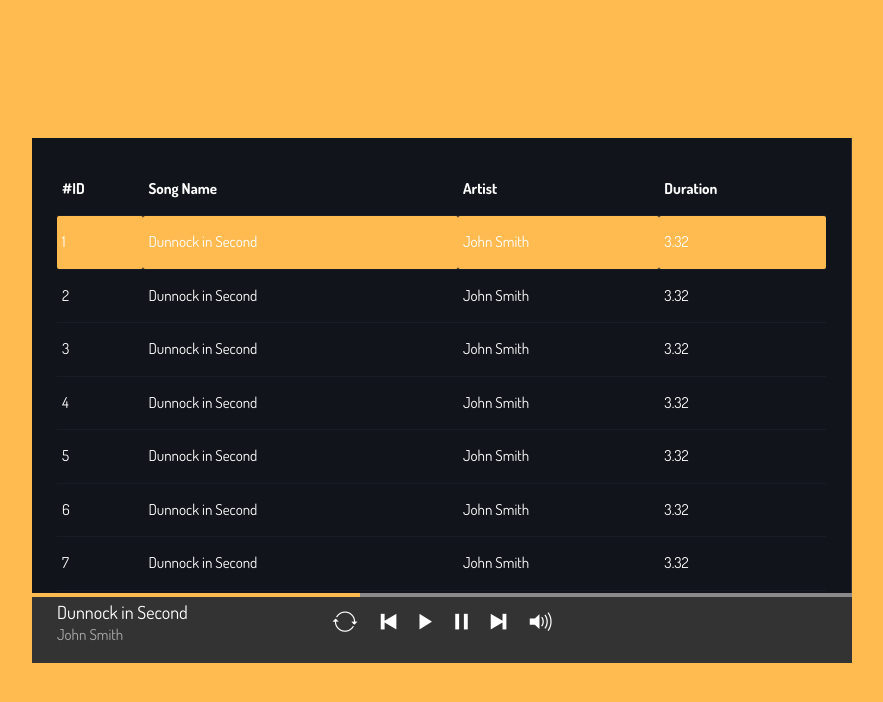
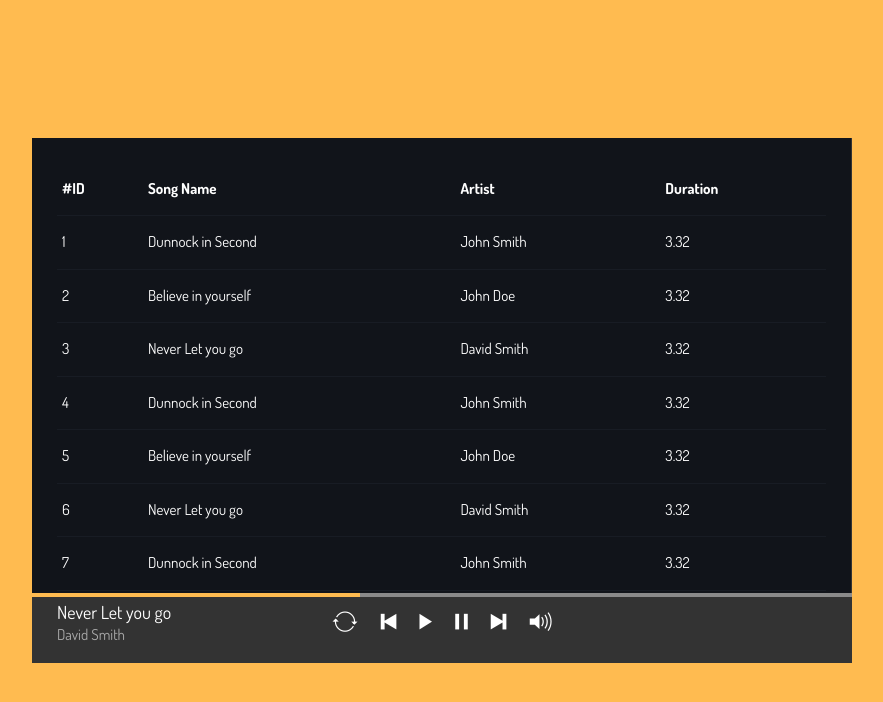
Before and after one commit to kamanikandan/music-player, a plain HTML site: page index.html in a window 1280 px wide. Both pictures are taken after a click on the icon 586 px from the left and 620 px from the top of the page. Shown: the whole page, without its empty margins (198-1081 px from the left). Drawn offline with nearby package versions, Linux system fonts and the light colour scheme.

Commit message:
Added functionality of Player controls and creation of playlist

```diff
--- a/css/app.css
+++ b/css/app.css
@@ -122,3 +122,6 @@ body {
   font-size: 25px;
   cursor: pointer;
 }
+.audio {
+  visibility: hidden;
+}
--- a/index.html
+++ b/index.html
@@ -25,67 +25,8 @@
                     </tr>
                 </thead>
 
-                <tbody>
-                    <tr class="playing-track">
-                        <td>1</td>
-                        <td>Dunnock in Second</td>
-                        <td>John Smith</td>
-                        <td>3.32</td>
-                    </tr>
-                    <tr>
-                        <td>2</td>
-                        <td>Dunnock in Second</td>
-                        <td>John Smith</td>
-                        <td>3.32</td>
-                    </tr>
-                    <tr>
-                        <td>3</td>
-                        <td>Dunnock in Second</td>
-                        <td>John Smith</td>
-                        <td>3.32</td>
-                    </tr>
-                    <tr>
-                        <td>4</td>
-                        <td>Dunnock in Second</td>
-                        <td>John Smith</td>
-                        <td>3.32</td>
-                    </tr>
-                    <tr>
-                        <td>5</td>
-                        <td>Dunnock in Second</td>
-                        <td>John Smith</td>
-                        <td>3.32</td>
-                    </tr>
-                    <tr>
-                        <td>6</td>
-                        <td>Dunnock in Second</td>
-                        <td>John Smith</td>
-                        <td>3.32</td>
-                    </tr>
-                    <tr>
-                        <td>7</td>
-                        <td>Dunnock in Second</td>
-                        <td>John Smith</td>
-                        <td>3.32</td>
-                    </tr>
-                    <tr>
-                        <td>8</td>
-                        <td>Dunnock in Second</td>
-                        <td>John Smith</td>
-                        <td>3.32</td>
-                    </tr>
-                    <tr>
-                        <td>9</td>
-                        <td>Dunnock in Second</td>
-                        <td>John Smith</td>
-                        <td>3.32</td>
-                    </tr>
-                    <tr>
-                        <td>10</td>
-                        <td>Dunnock in Second</td>
-                        <td>John Smith</td>
-                        <td>3.32</td>
-                    </tr>
+                <tbody class="audio-playlist" id="audio-playlist">
+
                 </tbody>
             </table>
         </div>
@@ -93,22 +34,24 @@
             <div class="playing-progress"></div>
             <div class="track-wrapper">
                 <div class="track-info">
-                    <h4 class="white-text">Dunnock in Second</h4>
-                    <h5>
+                    <h4 id="currentTrackTitle" class="white-text">Dunnock in Second</h4>
+                    <h5 id="currentTrackArtist">
                         John Smith
                     </h5>
                 </div>
+                <audio id="audio-track" src="audios/audio1.mp3"></audio>
                 <div class="audio-controls white-text">
                     <i title="Loop" class="ion-ios-loop-strong"></i>
-                    <i title="Previous" class="ion-ios-skipbackward"></i>
-                    <i title="Play" class="ion-ios-play"></i>
-                    <i title="Pause" class="ion-ios-pause"></i>
-                    <i title="Next" class="ion-ios-skipforward"></i>
-                    <i title="Volume" class="ion-volume-high"></i>
+                    <i title="Previous" id="audio-prev" class="ion-ios-skipbackward"></i>
+                    <i title="Play" id="audio-play" class="ion-ios-play"></i>
+                    <i title="Pause" id="audio-pause" class="ion-ios-pause"></i>
+                    <i title="Next" id="audio-next" class="ion-ios-skipforward"></i>
+                    <i title="Volume" id="audio-volume" class="ion-volume-high"></i>
                 </div>
             </div>
         </div>
     </div>
+    <script src="js/app.js"></script>
 </body>
 
 </html>
--- a/js/app.js
+++ b/js/app.js
@@ -1 +1,163 @@
 // Audio Player
+class MusicPlayer {
+  constructor() {
+    this.playList = [];
+    this.currentAudio = document.getElementById("audio-track");
+    this.currentTrack = 1;
+  }
+}
+
+let mp = new MusicPlayer();
+
+mp.playList = [
+  {
+    id: 1,
+    title: "Dunnock in Second",
+    artist: "John Smith",
+    url: "audios/audio1.mp3"
+  },
+  {
+    id: 2,
+    title: "Believe in yourself",
+    artist: "John Doe",
+    url: "audios/audio2.mp3"
+  },
+  {
+    id: 3,
+    title: "Never Let you go",
+    artist: "David Smith",
+    url: "audios/audio3.mp3"
+  },
+  {
+    id: 4,
+    title: "Dunnock in Second",
+    artist: "John Smith",
+    url: "audios/audio1.mp3"
+  },
+  {
+    id: 5,
+    title: "Believe in yourself",
+    artist: "John Doe",
+    url: "audios/audio2.mp3"
+  },
+  {
+    id: 6,
+    title: "Never Let you go",
+    artist: "David Smith",
+    url: "audios/audio3.mp3"
+  },
+  {
+    id: 7,
+    title: "Dunnock in Second",
+    artist: "John Smith",
+    url: "audios/audio1.mp3"
+  },
+  {
+    id: 8,
+    title: "Believe in yourself",
+    artist: "John Doe",
+    url: "audios/audio2.mp3"
+  },
+  {
+    id: 9,
+    title: "Never Let you go",
+    artist: "David Smith",
+    url: "audios/audio3.mp3"
+  },
+  {
+    id: 10,
+    title: "Dunnock in Second",
+    artist: "John Smith",
+    url: "audios/audio1.mp3"
+  },
+  {
+    id: 11,
+    title: "Believe in yourself",
+    artist: "John Doe",
+    url: "audios/audio2.mp3"
+  },
+  {
+    id: 12,
+    title: "Never Let you go",
+    artist: "David Smith",
+    url: "audios/audio3.mp3"
+  }
+];
+generatePlayList();
+// playCurrentTrack(mp.currentTrack);
+function generatePlayList() {
+  let audioPlayList = document.getElementById("audio-playlist");
+  mp.playList.forEach((music, index) => {
+    let tr = `<tr data-music-url=${music.id}>
+        <td>${index + 1}</td>
+        <td>${music.title}</td>
+        <td>${music.artist}</td>
+        <td>3.32</td>
+      </tr>`;
+    audioPlayList.innerHTML += tr;
+  });
+}
+
+let tableRows = document.querySelectorAll(".audio-playlist tr");
+tableRows.forEach(element => {
+  element.addEventListener("click", function(event) {
+    let audioTrack = event.target.parentElement.getAttribute("data-music-url");
+    event.target.parentElement.classList.toggle("playing-track");
+    mp.currentTrack = parseInt(audioTrack) - 1;
+    playCurrentTrack(mp.currentTrack);
+  });
+});
+
+function playCurrentTrack(currentTrack) {
+  let currentAudio = mp.playList.filter(
+    m => m.id === mp.playList[currentTrack].id
+  );
+  mp.currentTrack = currentTrack;
+  document.getElementById("currentTrackTitle").innerHTML =
+    currentAudio[0].title;
+  document.getElementById("currentTrackArtist").innerHTML =
+    currentAudio[0].artist;
+  mp.currentAudio.setAttribute("src", currentAudio[0].url);
+  mp.currentAudio.volume = 0.1;
+  mp.currentAudio.play();
+}
+
+document
+  .getElementById("audio-play")
+  .addEventListener("click", function(event) {
+    mp.currentAudio.play();
+  });
+document
+  .getElementById("audio-pause")
+  .addEventListener("click", function(event) {
+    mp.currentAudio.pause();
+  });
+document
+  .getElementById("audio-next")
+  .addEventListener("click", function(event) {
+    if (mp.currentTrack === mp.playList.length - 1) mp.currentTrack = 1;
+    else mp.currentTrack++;
+    playCurrentTrack(mp.currentTrack);
+  });
+document
+  .getElementById("audio-prev")
+  .addEventListener("click", function(event) {
+    if (mp.currentTrack === 1) mp.currentTrack = mp.playList.length - 1;
+    else mp.currentTrack--;
+    playCurrentTrack(mp.currentTrack);
+  });
+document
+  .getElementById("audio-volume")
+  .addEventListener("click", function(event) {
+    if (mp.currentAudio.volume !== 1) {
+      mp.currentAudio.volume = (mp.currentAudio.volume + 0.1).toFixed(1);
+    } else {
+      mp.currentAudio.volume = 1;
+    }
+  });
+
+mp.currentAudio.addEventListener("ended", function(event) {
+  if (mp.currentTrack === mp.playList.length - 1) mp.currentTrack = 1;
+  else mp.currentTrack++;
+  playCurrentTrack(mp.currentTrack);
+});
```
